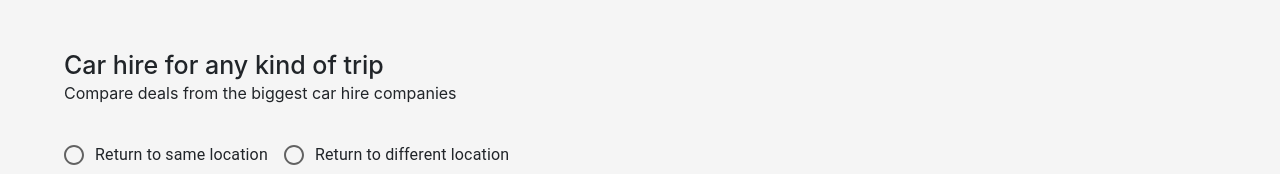
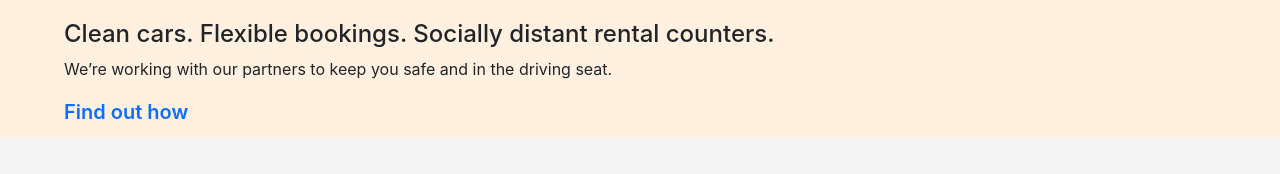
Before and after one commit to Satyamall/Booking.com-clone-in-React.js, a React (Create React App) app in the folder booking.com/: page / in a window 1280 px wide. Shown: the top 174 px of the page. Built offline with nearby package versions, Linux system fonts and the light colour scheme; data requests are answered from the project's data file.

Commit message:
Satya, React car Rentals Page and footer part

```diff
--- a/booking.com/src/CarRentalsPage/CarRentals.jsx
+++ b/booking.com/src/CarRentalsPage/CarRentals.jsx
@@ -54,6 +54,14 @@ export default function CarRentals() {
     }
     // console.log(popularCity);
     return (
+        <>
+        <div className={style.covid}>
+            <h4>Clean cars. Flexible bookings. Socially distant rental counters.</h4>
+            <p>We’re working with our partners to keep you safe and in the driving seat.</p>
+            <div>
+                <Link className={style.covidLink}>Find out how</Link>
+            </div>
+        </div>
         <div className={style.carRentals}>
             <div className={style.box1}>
                 <div className={style.text}>
@@ -237,5 +245,6 @@ export default function CarRentals() {
                 </div>
             </div>
         </div>
+        </>
     )
 }
--- a/booking.com/src/CarRentalsPage/Style.module.css
+++ b/booking.com/src/CarRentalsPage/Style.module.css
@@ -1,5 +1,18 @@
 body{
     overflow-x: hidden;
+}
+
+.covid{
+    width: 100%;
+    background-color: rgb(255,240,224);
+    padding-left: 5%;
+    padding-bottom: 10px;
+    padding-top: 20px;
+}
+.covidLink{
+    text-decoration: none;
+    font-size: 20px;
+    font-weight: 600;
 }
 
 .box1{
```
